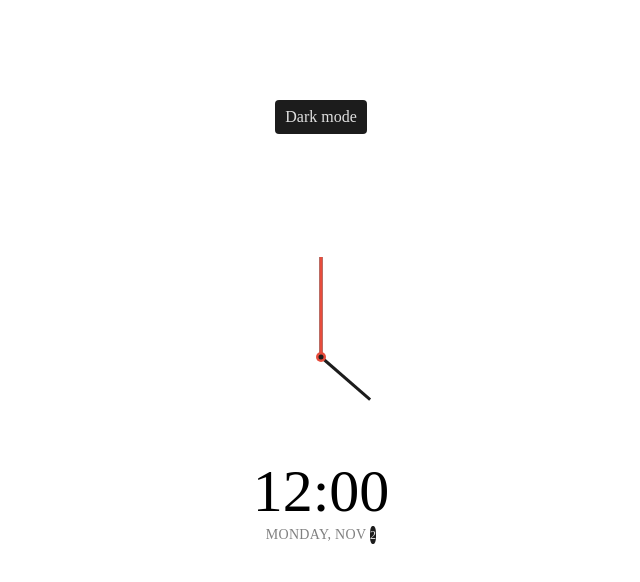
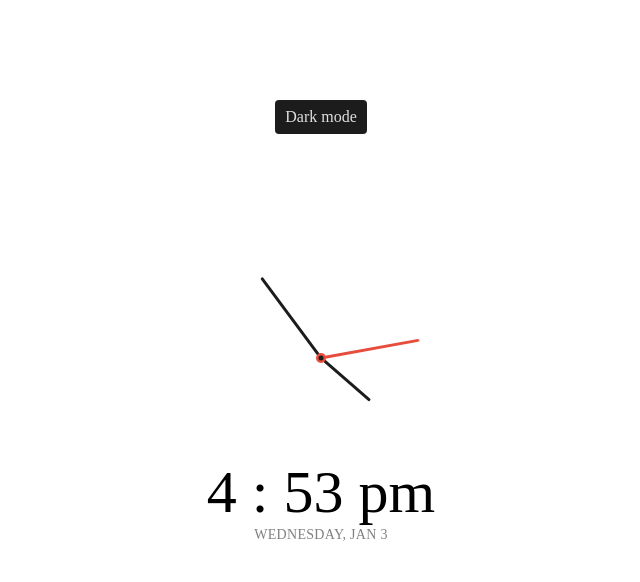
Before and after one commit to khanahmar/clock-theme, a plain HTML site: page index.html in a window 1280 px wide. Shown: the whole page, without its empty margins (319-959 px from the left). Drawn offline with Linux system fonts and the light colour scheme.

Commit message:
done completed

```diff
--- a/index.js
+++ b/index.js
@@ -50,6 +50,7 @@ function setTime() {
   let month = date.getMonth()
   let day = date.getDay()
   let hourForClock = hour % 12
+  const ampm = hour >= 12 ? "pm" : "am"
 
   hourEl.style.transform = `translate(-50%, -100%) rotate(${scale(
     hourForClock,
@@ -58,12 +59,25 @@ function setTime() {
     0,
     360
   )}deg)`
-  minuteEl.style.transform = `translate(-50%, -100%) rotate(${
-    (minute, 0, 59, 0, 360)
-  }deg)`
-  secondEl.style.transform = `translate(-50%, -100%) rotate(${
-    (seconds, 0, 59, 0, 360)
-  }deg)`
+  minuteEl.style.transform = `translate(-50%, -100%) rotate(${scale(
+    minute,
+    0,
+    59,
+    0,
+    360
+  )}deg)`
+  secondEl.style.transform = `translate(-50%, -100%) rotate(${scale(
+    seconds,
+    0,
+    59,
+    0,
+    360
+  )}deg)`
+
+  timeEl.innerHTML = `${hourForClock} : ${
+    minute < 0 ? `0${minute}` : minute
+  } ${ampm}`
+  dateEl.innerHTML = `${days[day]}, ${months[month]} <span class="circle">${day}</span>`
 }
 
 function scale(number, inMin, inMax, outMin, outMax) {
@@ -71,3 +85,5 @@ function scale(number, inMin, inMax, outMin, outMax) {
 }
 
 setTime()
+
+setInterval(setTime, 1000)
--- a/style.css
+++ b/style.css
@@ -56,7 +56,6 @@ body {
   position: relative;
   width: 200px;
   height: 200px;
-  /* background-color: rgb(212, 212, 212); */
 }
 
 .needle {
@@ -67,6 +66,8 @@ body {
   height: 65px;
   width: 3px;
   transform-origin: bottom center;
+  transition: all 0.5s ease-in;
+  border-radius: 10px;
 }
 
 .needle.hour {
@@ -117,15 +118,3 @@ body {
   letter-spacing: 0.3px;
   text-transform: uppercase;
 }
-
-.date .circle {
-  background-color: var(--primary-color);
-  color: var(--secondary-color);
-  border-radius: 40%;
-  display: inline-flex;
-  align-items: center;
-  justify-content: center;
-  line-height: 18px;
-  transition: all 0.5 ease;
-  font-size: 12px;
-}
```
